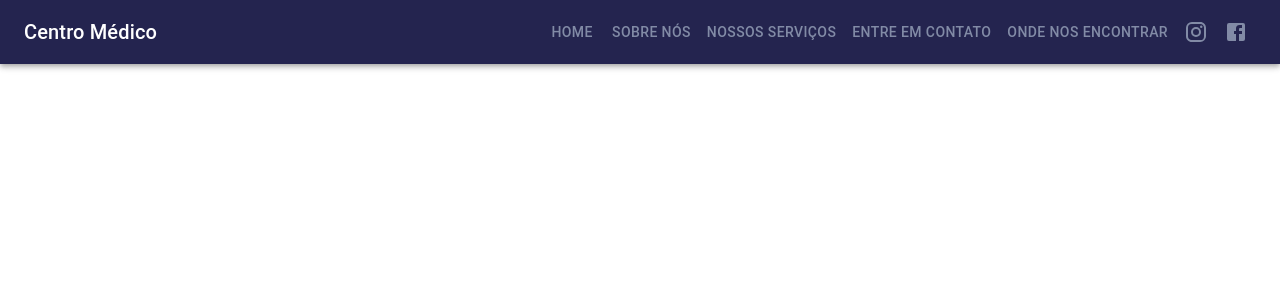
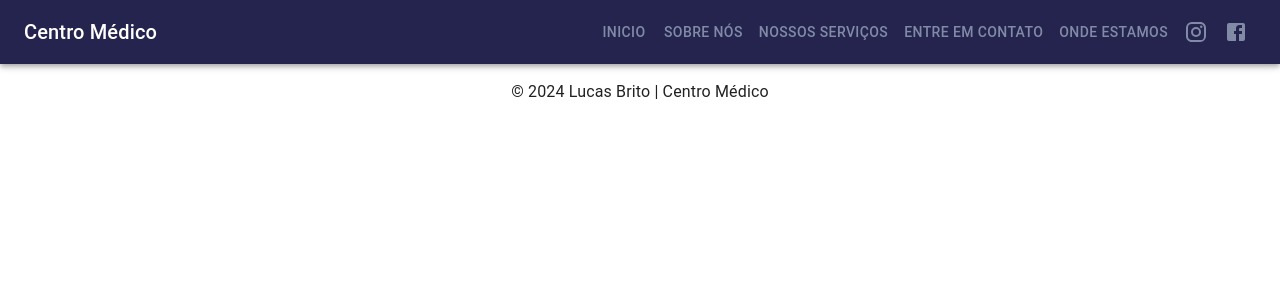
Before and after one commit to britolmbs/centro-medico, a React (Create React App) app: page / in a window 1280 px wide. Shown: the top 300 px of the page. Built offline with nearby package versions, Linux system fonts and the light colour scheme.

Commit message:
Fizalização do Navbar e footer

```diff
--- a/src/App.js
+++ b/src/App.js
@@ -1,4 +1,5 @@
 import React from 'react';
+import Footer from './components/Footer';
 import Navbar from './components/Navbar';
 import { BrowserRouter as Router } from 'react-router-dom';
 import { createTheme, CssBaseline, ThemeProvider } from '@mui/material';
@@ -20,6 +21,7 @@ const App = () => {
       <CssBaseline />
  <Router>
       <Navbar />
+      <Footer />
     </Router>
     </ThemeProvider>
 
--- a/src/components/Footer.js
+++ b/src/components/Footer.js
@@ -0,0 +1,17 @@
+import { Container, Typography } from "@mui/material";
+import React from "react";
+
+const Footer = () => {
+    return (
+        <footer style={{ marginTop: 'auto', padding: '1rem 0'}}>
+            <Container>
+                <Typography variant="body1" align="center">
+                © 2024 Lucas Brito | Centro Médico
+                </Typography>
+            </Container>
+        </footer>
+
+    );
+};
+
+export default Footer;
--- a/src/components/Navbar.js
+++ b/src/components/Navbar.js
@@ -1,8 +1,9 @@
 import styled from '@emotion/styled';
 import { Facebook, Instagram } from '@mui/icons-material';
-import { AppBar, Box, Button, IconButton, Toolbar, Typography } from '@mui/material';
+import { AppBar, Box, Button, Drawer, IconButton, List, ListItem,  ListItemText, Toolbar, Typography } from '@mui/material';
 import React, { useState } from 'react';
-
+import { Link } from 'react-router-dom';
+import MenuIcon from '@mui/icons-material/Menu';
 const NavbarButton = styled(Button)(({ theme }) => ({
     color: '#828ba6',
     [theme.breakpoints.down('sm')]: {
@@ -25,23 +26,46 @@ const Navbar = () => {
             <AppBar position="static">
                 <Toolbar>
                     <Typography variant='h6' sx={{ flexGrow: 1,}}>Centro Médico</Typography>
-                    <NavbarButton href="/">Home</NavbarButton>
+                    <NavbarButton href="/">Inicio</NavbarButton>
                     <NavbarButton href="/about">Sobre Nós</NavbarButton>
                     <NavbarButton href='/products'>Nossos serviços</NavbarButton>
                     <NavbarButton href='/contact'>Entre em contato</NavbarButton>
-                    <NavbarButton href='endereco'>Onde nos encontrar</NavbarButton>
+                    <NavbarButton href='endereco'>Onde Estamos</NavbarButton>
                     <IconButton href='https://www.instagram.com' target='_blank' color='secondary'><Instagram /></IconButton>
                     <IconButton href='https://www.facebook.com' target='_blank' color='secondary'><Facebook /></IconButton>
+                    <IconButton color='inherit' edge='end' sx={{ display: { xs: 'block', sm: 'none'} }}
+                    onClick={toggleDrawer(true)}>
+                        <MenuIcon />
+                    </IconButton>
                 </Toolbar>
+                </AppBar>
+                <Drawer anchor='right' open={drawerOpen} onClose={toggleDrawer(false)}>
+                <List variant='plain' >
+                    <ListItem component={Link} to='/' onClick={toggleDrawer(false)}>
+                    <ListItemText primary='Inicio' />
+                    </ListItem>
+                    <ListItem component={Link} to='/about' onClick={toggleDrawer(false)}>
+                    <ListItemText primary='Sobre Nós' />
+                    </ListItem>
+                    <ListItem component={Link} to='/products' onClick={toggleDrawer(false)}>
+                    <ListItemText primary='Nossos serviços' />
+                    </ListItem>
+                    <ListItem component={Link} to='/contact' onClick={toggleDrawer(false)}>
+                    <ListItemText primary='Entre em contato' />
+                    </ListItem>
+                    <ListItem component={Link} to='/endereco' onClick={toggleDrawer(false)}>
+                    <ListItemText primary='Onde Estamos' />
+                    </ListItem>
+                    </List>
+                </Drawer>
 
-            </AppBar>
+
 </Box>
 
 </>
 
-
-    )
-}
+    );
+};
 
 
 export default Navbar;
--- a/src/index.css
+++ /dev/null
@@ -1,13 +0,0 @@
-body {
-  margin: 0;
-  font-family: -apple-system, BlinkMacSystemFont, 'Segoe UI', 'Roboto', 'Oxygen',
-    'Ubuntu', 'Cantarell', 'Fira Sans', 'Droid Sans', 'Helvetica Neue',
-    sans-serif;
-  -webkit-font-smoothing: antialiased;
-  -moz-osx-font-smoothing: grayscale;
-}
-
-code {
-  font-family: source-code-pro, Menlo, Monaco, Consolas, 'Courier New',
-    monospace;
-}
--- a/src/index.js
+++ b/src/index.js
@@ -1,6 +1,5 @@
 import React from 'react';
 import ReactDOM from 'react-dom/client';
-import './index.css';
 import App from './App';
 import reportWebVitals from './reportWebVitals';
 
```
Also changed, not shown: src/App.css (deleted, +0 -38 lines), src/logo.svg (deleted).
